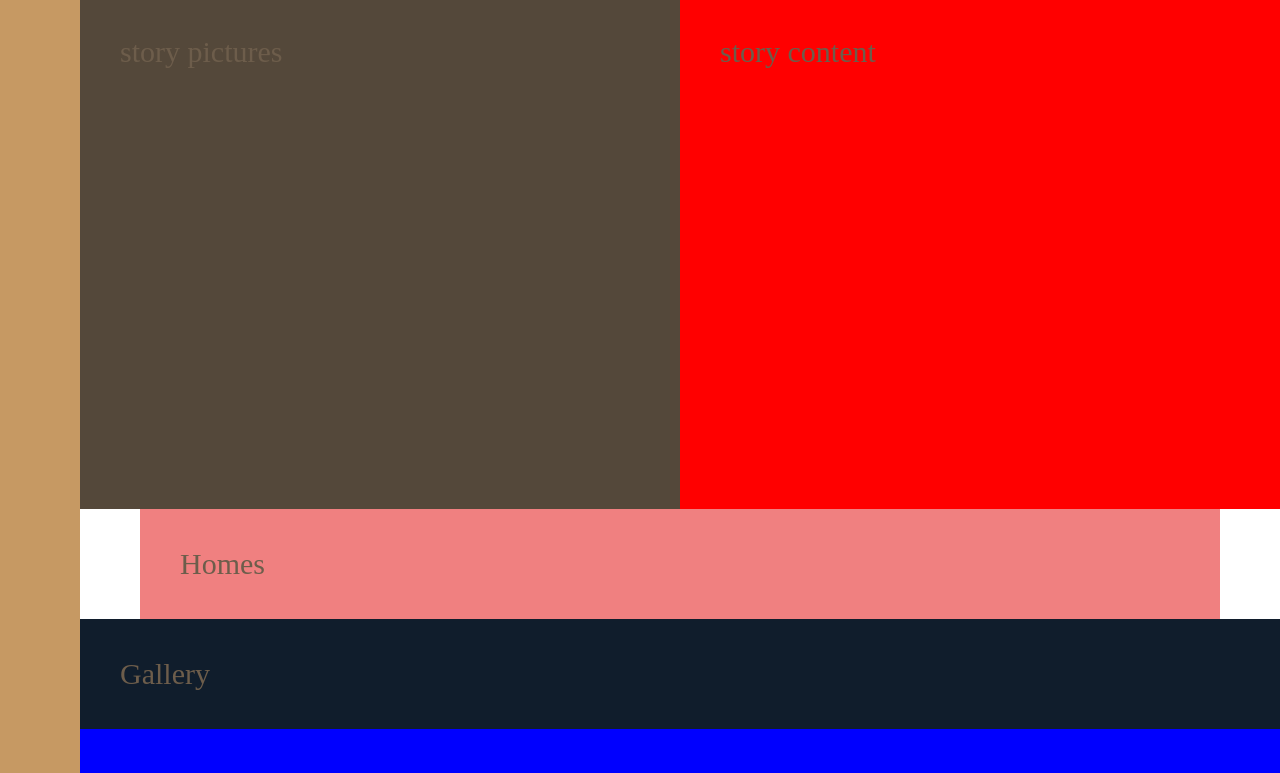
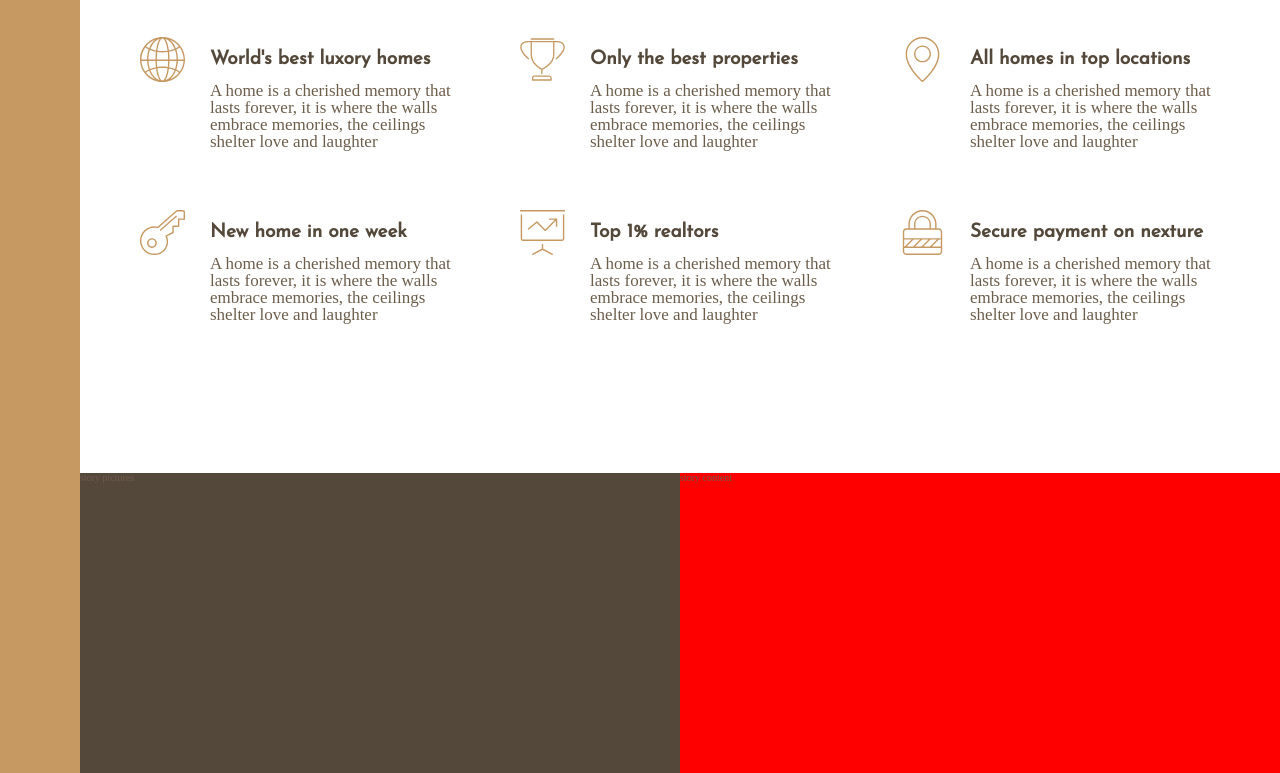
Before and after one commit to thakur-sachin06/property-seller-webapp, a website: page index.html in a window 1280 px wide. Shown: the part 753-1526 px from the top of the page. Drawn offline with Linux system fonts and the light colour scheme.

Commit message:
added feature section

```diff
--- a/index.html
+++ b/index.html
@@ -21,7 +21,81 @@
 
     <div class="realtors">realtors</div>
 
-    <div class="features">features</div>
+    <div class="features">
+      <div class="feature">
+        <svg class="feature__icon">
+          <use xlink:href="img/sprite.svg#icon-global">
+            <h4 class="heading-4 heading-4--dark">World's best luxory homes</h4>
+            <p class="feature__text">
+              A home is a cherished memory that lasts forever, it is where the
+              walls embrace memories, the ceilings shelter love and laughter
+            </p>
+          </use>
+        </svg>
+      </div>
+
+      <div class="feature">
+        <svg class="feature__icon">
+          <use xlink:href="img/sprite.svg#icon-trophy">
+            <h4 class="heading-4 heading-4--dark">Only the best properties</h4>
+            <p class="feature__text">
+              A home is a cherished memory that lasts forever, it is where the
+              walls embrace memories, the ceilings shelter love and laughter
+            </p>
+          </use>
+        </svg>
+      </div>
+
+      <div class="feature">
+        <svg class="feature__icon">
+          <use xlink:href="img/sprite.svg#icon-map-pin">
+            <h4 class="heading-4 heading-4--dark">
+              All homes in top locations
+            </h4>
+            <p class="feature__text">
+              A home is a cherished memory that lasts forever, it is where the
+              walls embrace memories, the ceilings shelter love and laughter
+            </p>
+          </use>
+        </svg>
+      </div>
+
+      <div class="feature">
+        <svg class="feature__icon">
+          <use xlink:href="img/sprite.svg#icon-key">
+            <h4 class="heading-4 heading-4--dark">New home in one week</h4>
+            <p class="feature__text">
+              A home is a cherished memory that lasts forever, it is where the
+              walls embrace memories, the ceilings shelter love and laughter
+            </p>
+          </use>
+        </svg>
+      </div>
+
+      <div class="feature">
+        <svg class="feature__icon">
+          <use xlink:href="img/sprite.svg#icon-presentation">
+            <h4 class="heading-4 heading-4--dark">Top 1% realtors</h4>
+            <p class="feature__text">
+              A home is a cherished memory that lasts forever, it is where the
+              walls embrace memories, the ceilings shelter love and laughter
+            </p>
+          </use>
+        </svg>
+      </div>
+
+      <div class="feature">
+        <svg class="feature__icon">
+          <use xlink:href="img/sprite.svg#icon-lock">
+            <h4 class="heading-4 heading-4--dark">Secure payment on nexture</h4>
+            <p class="feature__text">
+              A home is a cherished memory that lasts forever, it is where the
+              walls embrace memories, the ceilings shelter love and laughter
+            </p>
+          </use>
+        </svg>
+      </div>
+    </div>
 
     <div class="story__pictures">story pictures</div>
 
--- a/sass/_base.scss
+++ b/sass/_base.scss
@@ -37,17 +37,10 @@ body {
 // in rows we used vh, vw and min-content for responsive design
 .container {
   display: grid;
-  grid-template-rows: [] 80vh min-content 40vw repeat(3, min-content);
+  grid-template-rows: 80vh min-content 40vw repeat(3, min-content);
   // added 2 columns of 1fr after 1st colun and in last to center the columns after 1st column
   grid-template-columns:
-    [sidebar-start] 8rem [sidebar-end full-start] minmax(
-      6rem,
-      1fr
-    ) [center-start] repeat(8, [col-start] minmax(min-content, 14rem) [col-end])
+    [sidebar-start] 8rem [sidebar-end full-start] minmax(6rem, 1fr)
+    [center-start] repeat(8, [col-start] minmax(min-content, 14rem) [col-end])
     [center-end] minmax(6rem, 1fr) [full-end];
-
-  & > * {
-    padding: 40px;
-    font-size: 3rem;
-  }
 }
--- a/sass/_features.scss
+++ b/sass/_features.scss
@@ -1,4 +1,32 @@
 .features {
-  background-color: lawngreen;
+  margin: 15rem 0;
   grid-column: center-start / center-end;
+  display: grid;
+  // grid-template-columns: repeat(3, 1fr);
+
+  // for responsive design
+  grid-template-columns: repeat(auto-fit, minmax(25rem, 1fr));
+
+  grid-gap: 6rem;
+  align-items: start;
 }
+
+.feature {
+  display: grid;
+  grid-template-columns: min-content 1fr;
+  grid-column-gap: 2.5rem;
+
+  &__icon {
+    fill: $color-primary;
+    width: 4.5rem;
+    height: 4.5rem;
+  }
+
+  &__text {
+    font-size: 1.7rem;
+    grid-column: 2 / -2;
+  }
+}
+.heading-4 {
+  align-self: center;
+}
--- a/sass/_typography.scss
+++ b/sass/_typography.scss
@@ -0,0 +1,29 @@
+%heading {
+  font-family: $font-display;
+  font-weight: 600;
+}
+
+.heading-1 {
+  @extend %heading;
+}
+
+.heading-2 {
+  @extend %heading;
+}
+
+.heading-3 {
+  @extend %heading;
+}
+
+.heading-4 {
+  @extend %heading;
+  font-size: 1.9rem;
+
+  &--light {
+    color: $color-grey-light-1;
+  }
+
+  &--dark {
+    color: $color-grey-dark-1;
+  }
+}
```
Also changed, not shown: css/style.css.
